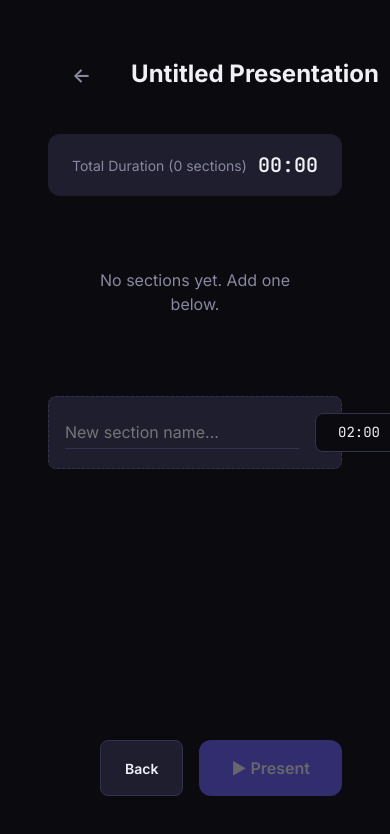
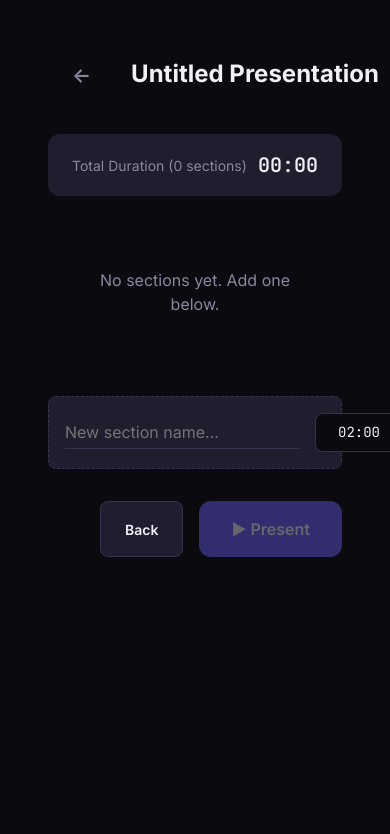
Before and after one commit to geseib/presentime, a React (Vite) app: page / in a window 390 px wide. Both pictures are taken after a click on the button "+ New Presentation". Shown: the top 834 px of the page. Built offline with nearby package versions, Linux system fonts and the light colour scheme.

Commit message:
Add bottom padding to editor so buttons can scroll into view on mobile
Adds 40vh of padding at the bottom so users can scroll the footer
buttons up to a comfortable position on mobile screens.

https://claude.ai/code/session_01RCqznxLTrQWC8A1qmAx6vZ

```diff
--- a/src/components/editor/EditorView.module.css
+++ b/src/components/editor/EditorView.module.css
@@ -3,6 +3,7 @@
   flex-direction: column;
   min-height: 100vh;
   padding: var(--space-2xl);
+  padding-bottom: 40vh;
   max-width: 800px;
   margin: 0 auto;
   width: 100%;
```
